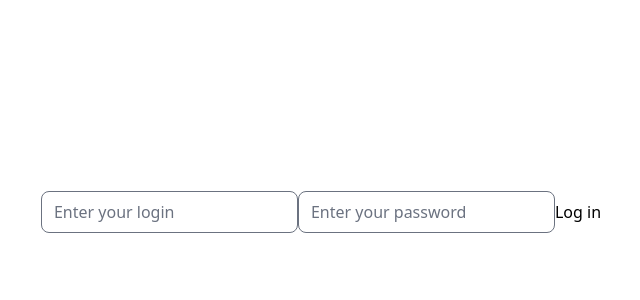
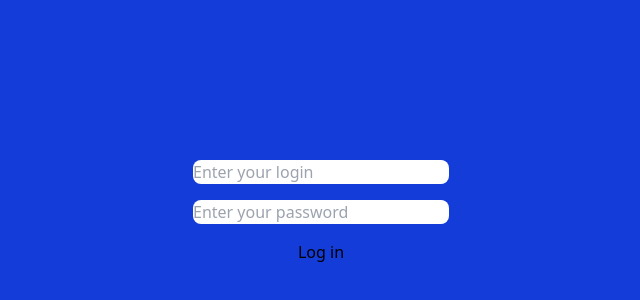
Before and after one commit to KadeoPL/Bet-App, a React (Vite) app: page / in a window 1280 px wide. Shown: the part 188-488 px from the top of the page, without its empty margins (319-959 px from the left). Built offline with nearby package versions, Linux system fonts and the light colour scheme; no server answers; the database is empty.

Commit message:
add css rules

```diff
--- a/src/components/Sidebar.jsx
+++ b/src/components/Sidebar.jsx
@@ -7,14 +7,14 @@ export default function SidebarNav (){
 
     return (
       <div>
-        <div className='h-screen bg-indigo-950 text-white p-10'>
+        <div className='h-screen bg-blue text-white p-10'>
           <nav>
             <ul className='space-y-6 '>
               <li>
                 <NavLink
                   to="/"
                   className={({ isActive }) => isActive ? 'hover:text-indigo-400 text-indigo-400' : 'hover:text-indigo-400'}
-                >Home</NavLink>
+                >Strona główna</NavLink>
               </li>
               <li>
                 <NavLink
@@ -37,7 +37,7 @@ export default function SidebarNav (){
                     }}
                     className='hover:text-indigo-400'
                   >
-                    Logout
+                    Wyloguj
                   </button>
                 )}
               </li>
--- a/src/pages/Login.jsx
+++ b/src/pages/Login.jsx
@@ -51,37 +51,9 @@ export default function Login() {
   }
 
   return (
-     <div className='flex items-center justify-center w-screen'>
-      {/* <div className='flex flex-col gap-5'>
-        <div >
-          <input
-            className='rounded-lg'
-            type="text"
-            value={loginInput}
-            placeholder="Enter your login"
-            onChange={(ev) => setLoginInput(ev.target.value)}
-          />
-          {loginError && <p className='text-red-400'>{loginError}</p>}
-        </div>
-        <div>
-          <input
-            className='rounded-lg'
-            type="password"
-            value={passwordInput}
-            placeholder="Enter your password"
-            onChange={(ev) => setPasswordInput(ev.target.value)}
-          />
-          {passwordError && <p className='text-red-400'>{passwordError}</p>}
-        </div>
-        <div className='bg-indigo-950 text-white text-center p-4 rounded-lg hover:bg-indigo-800'>
-          <input
-            type="submit"
-            onClick={onButtonClick}
-            value="Log in"
-          />
-        </div>
-      </div> */}
-      <form>
+     <div className='h-full w-full bg-blue flex justify-center items-center'>
+     <div className='w-64'>
+      <form className='flex flex-col gap-4'>
           <input
                 className='rounded-lg'
                 type="text"
@@ -106,5 +78,6 @@ export default function Login() {
             />
       </form>
     </div>
+    </div>
   );
 }
--- a/tailwind.config.js
+++ b/tailwind.config.js
@@ -1,10 +1,14 @@
-import flowbite from "flowbite-react/tailwind";
-
 /** @type {import('tailwindcss').Config} */
 export default {
-  content: ["./index.html", "./src/**/*.{js,ts,jsx,tsx}", flowbite.content()],
+  content: [
+    "./index.html",
+    "./src/**/*.{js,ts,jsx,tsx}",
+  ],
   theme: {
     extend: {},
+    colors: {
+      'blue': '#143CD8',
+    },
   },
-  plugins: [flowbite.plugin()],
-};
+  plugins: [],
+}
```
